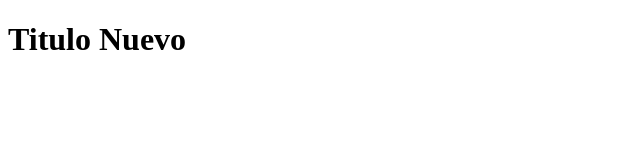
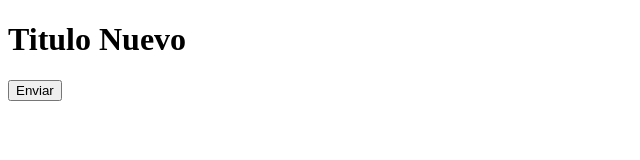
Before and after one commit to emporiodavid/hello-world-git, a plain HTML site: page index.html in a window 1280 px wide. Shown: the whole page, without its empty margins (0-640 px from the left). Drawn offline with Linux system fonts and the light colour scheme.

Commit message:
se agrego botón y formulario

```diff
--- a/index.html
+++ b/index.html
@@ -8,5 +8,9 @@
 </head>
 <body>
     <h1>Titulo Nuevo</h1>
+
+    <form action="#"" method="GET">
+        <input type="button" value="Enviar">
+    </form>
 </body>
 </html>
```
